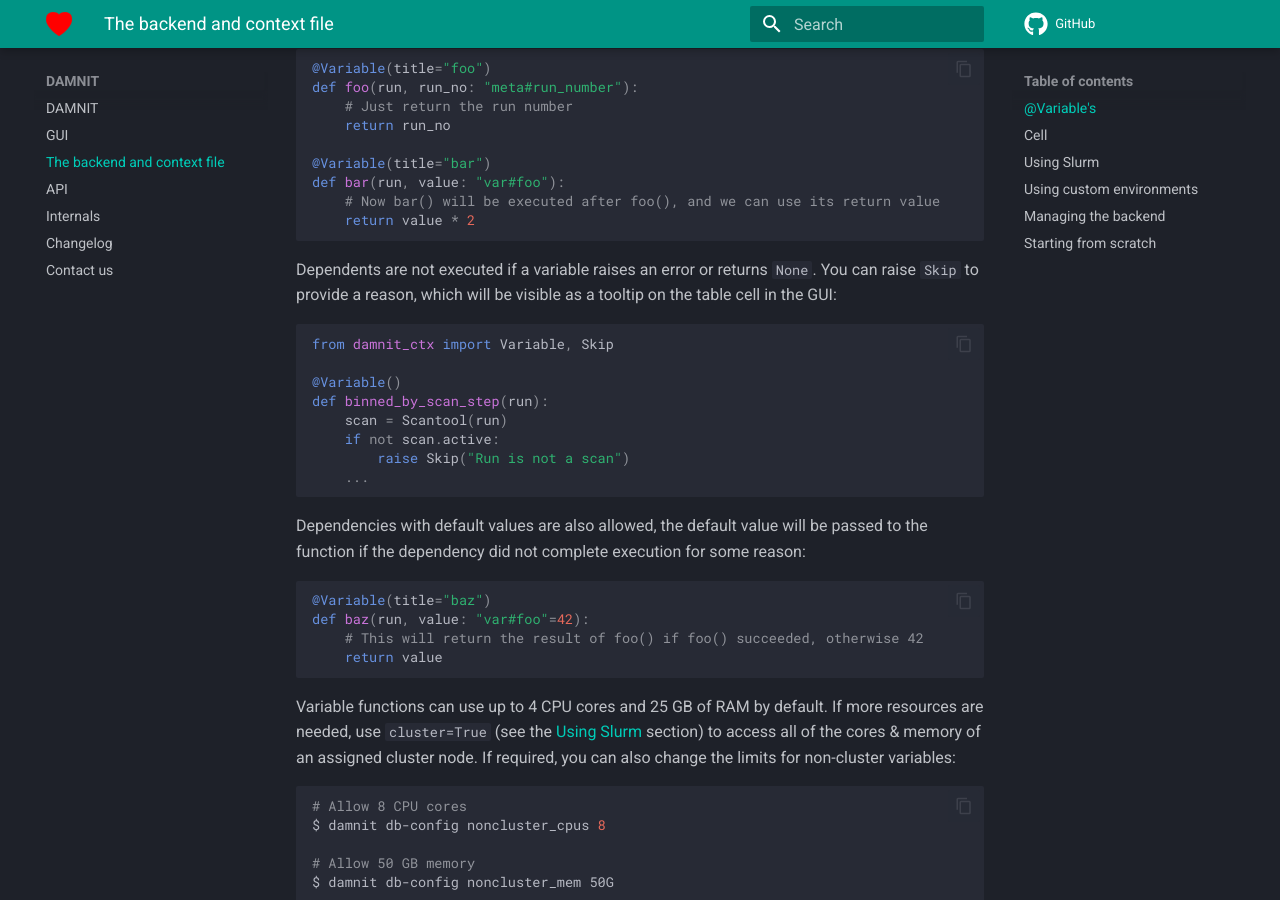
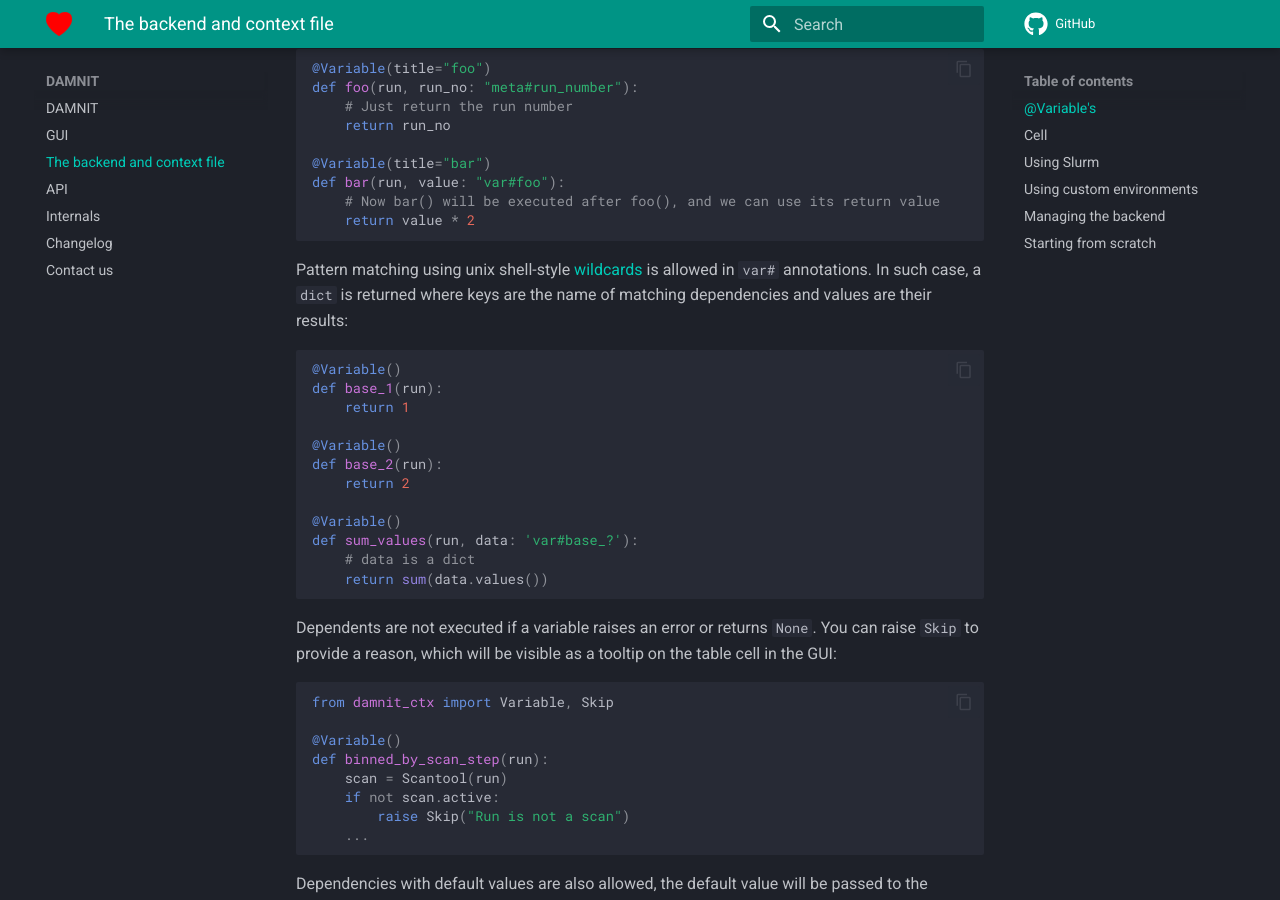
Before and after one commit to European-XFEL/DAMNIT, an MkDocs documentation site: the page built from docs/backend.md, in a window 1280 px wide and 900 px high, scrolled down 2363 px. Built offline with MkDocs 1.6.1 and Material for MkDocs 9.7.7, drawn with Linux system fonts in a browser that asks for light colours; comment, search, counter and statistics services are not loaded.

Commit message:
docs: dependency annotation pattern matching

````diff
--- a/docs/backend.md
+++ b/docs/backend.md
@@ -109,6 +109,25 @@ def foo(run, run_no: "meta#run_number"):
 def bar(run, value: "var#foo"):
     # Now bar() will be executed after foo(), and we can use its return value
     return value * 2
+```
+
+Pattern matching using unix shell-style
+[wildcards](https://docs.python.org/3/library/fnmatch.html) is allowed in `var#`
+annotations. In such case, a `dict` is returned where keys are the name of
+matching dependencies and values are their results:
+```python
+@Variable()
+def base_1(run):
+    return 1
+
+@Variable()
+def base_2(run):
+    return 2
+
+@Variable()
+def sum_values(run, data: 'var#base_?'):
+    # data is a dict
+    return sum(data.values())
 ```
 
 Dependents are not executed if a variable raises an error or returns `None`. You
````
Also changed, not shown: 1 other file.
